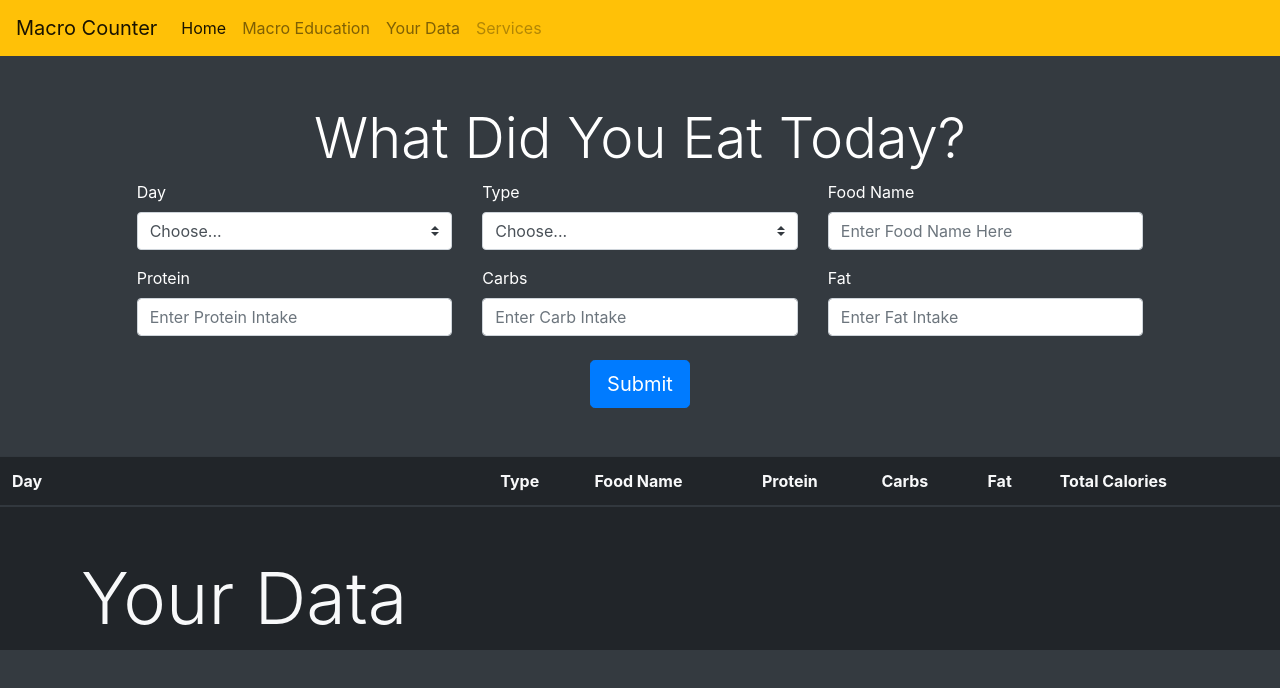
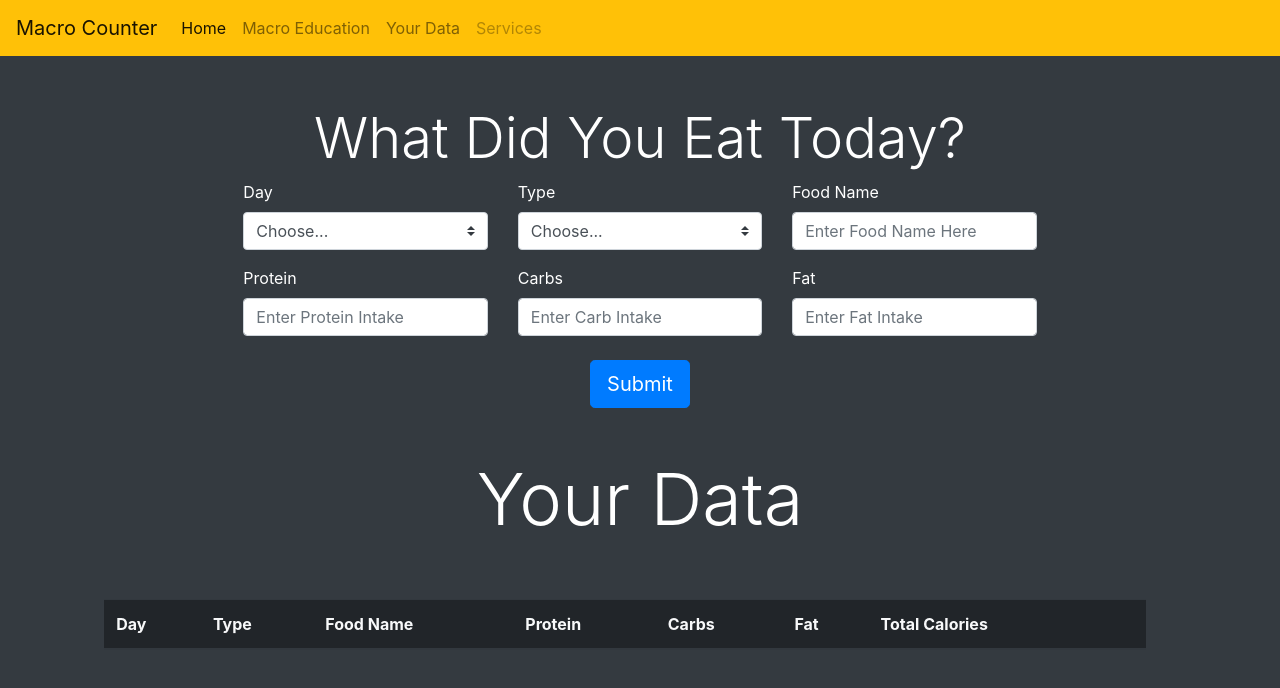
Before and after one commit to rsoto003/macro-counter-react, a React (Create React App) app: page /data in a window 1280 px wide. Shown: the top 688 px of the page. Built offline with nearby package versions, Linux system fonts and the light colour scheme.

Commit message:
created new component for table data, fixed sizing

```diff
--- a/src/App.js
+++ b/src/App.js
@@ -16,7 +16,6 @@ class App extends Component {
           <Route path="/" exact component={Landing}/>
           <Route path="/data" component={Data} />
           <Route path="/info" component={Info} />
-
         </div>
       </Router>
     );
--- a/src/components/Data.js
+++ b/src/components/Data.js
@@ -1,12 +1,12 @@
 import React, { Component } from 'react';
-
+import MacroForm from './MacroForm';
 
 
 class Data extends Component {
     render(){
         return (
            <div>
-                <div className="row col-xl-10 mx-auto border border-dark border-bottom-0 border-right-0 border-left-0 pt-5">
+                <div className="row col-xl-8 col-lg-6 col-md-6 col-sm-6 mx-auto border border-dark border-bottom-0 border-right-0 border-left-0 pt-5">
                     <h1 className="display-4 text-center col-xl-12">What Did You Eat Today?</h1>
                     <div className="form-group col-xl-4">
                         <label for="exampleInputPassword1">Day</label>
@@ -49,25 +49,12 @@ class Data extends Component {
                         <input type="text" className="form-control form4" id="fatCount" placeholder="Enter Fat Intake"/>
                     </div>
                         <button type="submit" className="btn btn-primary btn-lg mx-auto mt-2 submitButton">Submit</button>
+
                 </div>
-                <table className="table table-hover table-dark table-striped mt-5 col-xl-10 mx-auto text-light" id="userData">
                 <h1 className="mt-5 display-3 text-center">Your Data</h1>
-                <thead>
-                    <tr>
-                        <th scope="col">Day</th>
-                        <th scope="col">Type</th>
-                        <th scope="col">Food Name</th>
-                        <th scope="col">Protein</th>
-                        <th scope="col">Carbs</th>
-                        <th scope="col">Fat</th>
-                        <th scope="col">Total Calories</th>
-                        <th scope="col"> </th>
-                    </tr>
-                </thead>
-                <tbody>
-
-                </tbody>
-                </table>
+                <div className="row col-xl-12 col-lg-8 col-md-8 col-sm-6">
+                    <MacroForm />
+                </div>
            </div>
 
         )
--- a/src/components/Landing.js
+++ b/src/components/Landing.js
@@ -1,6 +1,7 @@
 import React, { Component } from 'react';
 import '../App.css';
 import { BrowserRouter as Router, Link } from 'react-router-dom';
+
 
 
 
--- /dev/null
+++ b/src/components/MacroForm.js
@@ -0,0 +1,28 @@
+import React, { Component } from 'react';
+
+class MacroForm extends Component {
+    render(){
+        return (
+            <table className="table table-hover table-dark table-striped mt-5 col-xl-10 mx-auto text-light" id="userData">
+
+                <thead>
+                    <tr>
+                        <th scope="col">Day</th>
+                        <th scope="col">Type</th>
+                        <th scope="col">Food Name</th>
+                        <th scope="col">Protein</th>
+                        <th scope="col">Carbs</th>
+                        <th scope="col">Fat</th>
+                        <th scope="col">Total Calories</th>
+                        <th scope="col"> </th>
+                    </tr>
+                </thead>
+                <tbody>
+
+                </tbody>
+            </table>
+        );
+    }
+}
+
+export default MacroForm;
```
